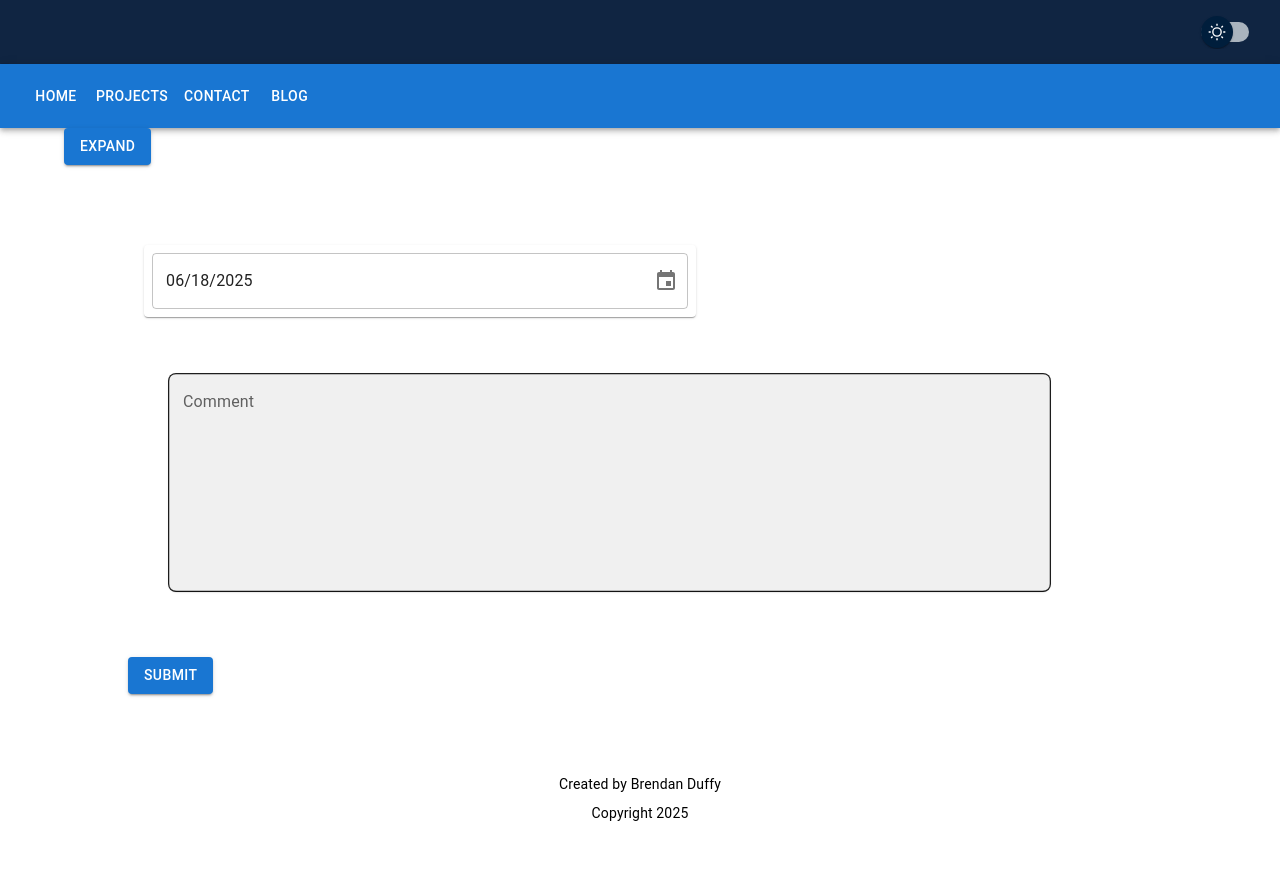
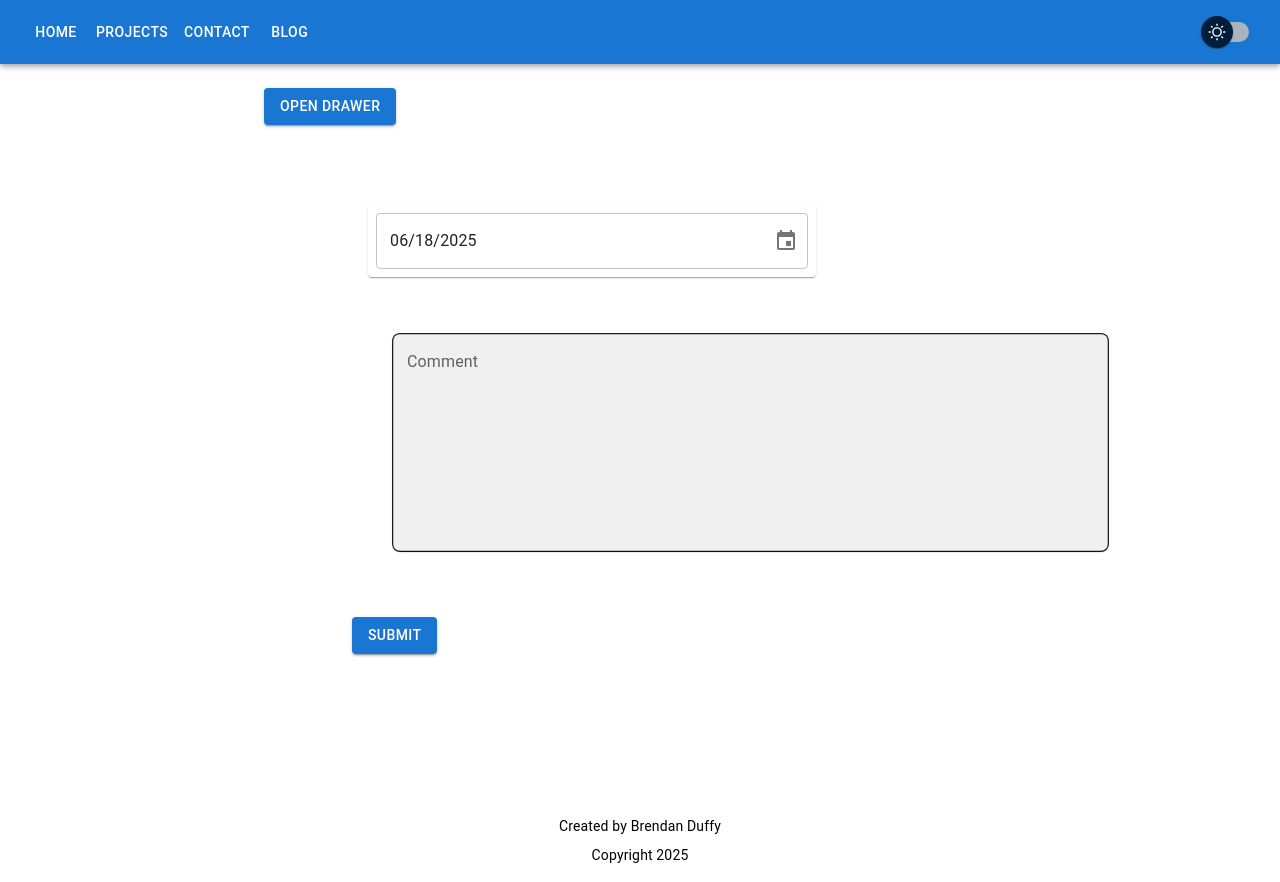
Before and after one commit to plush92/MyWebsite, a React (Vite) app in the folder frontend/: page /blog in a window 1280 px wide. Before the commit the page ends 840 px from the top, so only its background shows below. Built offline with nearby package versions, Linux system fonts and the light colour scheme; some icons are missing.

Commit message:
fix pagelayout, header, in blog page.

```diff
--- a/frontend/src/App.tsx
+++ b/frontend/src/App.tsx
@@ -5,7 +5,6 @@ import { Box, ThemeProvider, CssBaseline } from "@mui/material";
 import { createTheme } from "@mui/material/styles";
 
 //Misc components
-import Header from "./components/Header";
 import Footer from "./components/Footer";
 import Nav from "./components/Nav";
 import Sidebar from "./components/Sidebar";
@@ -26,7 +25,7 @@ import Blog from "./pages/Blog/Blog";
 const drawerWidth = 280;
 
 function App() {
-  // 1. Theme state and toggle
+
   const [mode, setMode] = useState<"light" | "dark">("light");
   const toggleMode = () => setMode((prev) => (prev === "light" ? "dark" : "light"));
   const theme = useMemo(() => createTheme({ palette: { mode } }), [mode]);
@@ -36,8 +35,6 @@ function App() {
       <CssBaseline />
       <Router>
         <Box className="app-container" sx={{ minHeight: "100vh", display: "flex", flexDirection: "column" }}>
-          <Header mode={mode} toggleMode={toggleMode} />
-          <Nav />
           <Box component="main" className="content" sx={{ flex: 1 }}>
             <Routes>
               {/* Global Portfolio Pages */}
@@ -45,7 +42,7 @@ function App() {
               <Route path="/home" element={<Home />} />
               <Route path="/contact" element={<Contact />} />
               <Route path="/projects" element={<Projects />} />
-              <Route path="/blog" element={<Blog />} />
+              <Route path="/blog" element={<Blog mode={mode} toggleMode={toggleMode} />} />
               <Route path="/weather" element={<Weather />} />
 
               {/* Project Pages with Sidebar */}
--- a/frontend/src/components/Nav.tsx
+++ b/frontend/src/components/Nav.tsx
@@ -1,10 +1,44 @@
 import { AppBar, Toolbar, Button, Box } from '@mui/material';
 import { Link as RouterLink } from 'react-router-dom';
+import ThemeToggle from "./ThemeToggle";
 
-const NavBar: React.FC = () => {
+type NavBarProps = {
+  drawerOpen?: boolean;
+  drawerWidth?: number;
+  mode: "light" | "dark";
+  toggleMode: () => void;
+};
+
+const NavBar: React.FC<NavBarProps> = ({
+  drawerOpen = false,
+  drawerWidth = 240,
+  mode,
+  toggleMode,
+}) => {
   return (
-    <AppBar position="static" color="primary">
+    <AppBar
+      position="static"
+      color="primary"
+      sx={{
+        transition: (theme) =>
+          theme.transitions.create(['margin', 'width'], {
+            easing: theme.transitions.easing.sharp,
+            duration: theme.transitions.duration.leavingScreen,
+          }),
+        ...(drawerOpen && {
+          width: `calc(100% - ${drawerWidth}px)`,
+          marginLeft: `${drawerWidth}px`,
+          transition: (theme) =>
+            theme.transitions.create(['margin', 'width'], {
+              easing: theme.transitions.easing.easeOut,
+              duration: theme.transitions.duration.enteringScreen,
+            }),
+        }),
+      }}
+    >
+
       <Toolbar>
+
         <Box sx={{ flexGrow: 1 }}>
           <Button color="inherit" component={RouterLink} to="/">
             Home
@@ -22,6 +56,10 @@ const NavBar: React.FC = () => {
             Blog
           </Button>
         </Box>
+        <Box sx={{ flexGrow: 1 }}>
+          {/* ...your nav buttons */}
+        </Box>
+        <ThemeToggle mode={mode} toggleMode={toggleMode} />
       </Toolbar>
     </AppBar>
   );
--- a/frontend/src/components/PageLayout.tsx
+++ b/frontend/src/components/PageLayout.tsx
@@ -12,7 +12,9 @@ type PageLayoutProps = {
   children: React.ReactNode; // Main content to render inside the layout
   showDrawer?: boolean; // Whether to show the Drawer (sidebar)
   drawerItems?: { label: string; onClick?: () => void }[]; // Items for the Drawer menu
-  drawerWidth?: number; // Optional custom width for the Drawer
+drawerWidth?: number; // Optional custom width for the Drawer
+mode: "light" | "dark";
+  toggleMode: () => void;
 };
 
 const DEFAULT_DRAWER_WIDTH = 240; // Default width for the Drawer
@@ -21,14 +23,17 @@ const PageLayout: React.FC<PageLayoutProps> = ({
   children, // Main content
   showDrawer = false, // Whether to show the Drawer (default: false)
   drawerItems = [], // Drawer menu items (default: empty)
-  drawerWidth = DEFAULT_DRAWER_WIDTH, // Drawer width (default: 240)
+    drawerWidth = DEFAULT_DRAWER_WIDTH, // Drawer width (default: 240)
+    mode,
+    toggleMode
+
 }) => {
   const [drawerOpen, setDrawerOpen] = useState(false); // State to control if the Drawer is open
 
   return (
     // Outer flex container, column direction, fills viewport height
     <CustomBox styleArray={[{ display: "flex", minHeight: "100vh", flexDirection: "column" }]}>
-      <NavBar /> // Always show the top navigation bar
+          <NavBar drawerOpen={drawerOpen} drawerWidth={drawerWidth} mode={mode} toggleMode={toggleMode} />
       {/* Inner flex container for Drawer and main content */}
       <CustomBox styleArray={[{ display: "flex", flex: 1 }]}>
         {/* Conditionally render the Drawer if showDrawer is true */}
@@ -40,6 +45,7 @@ const PageLayout: React.FC<PageLayoutProps> = ({
             items={drawerItems} // Drawer menu items
             styleArray={[{ width: drawerWidth }]} // Set Drawer width
             variant="persistent" // Drawer stays open until closed
+            ModalProps={{ disablePortal: true }}
             sx={{ zIndex: 1100 }} // Set Drawer z-index
           />
         )}
@@ -51,7 +57,7 @@ const PageLayout: React.FC<PageLayoutProps> = ({
               {drawerOpen ? "Close" : "Open"} Drawer
             </CustomButton>
           )}
-          {children} // Render the page's main content
+          {children}
         </CustomBox>
       </CustomBox>
     </CustomBox>
--- a/frontend/src/pages/Blog/Blog.tsx
+++ b/frontend/src/pages/Blog/Blog.tsx
@@ -1,12 +1,21 @@
 import CustomContainer from "../../components/materialui/CustomContainer";
 import BlogForm from "./components/BlogForm";
+import PageLayout from "../../components/PageLayout";
+import { blogDrawerItems } from "./components/BlogDrawerItems";
 
-const Blog: React.FC = () => {
+type BlogProps = {
+  mode: "light" | "dark";
+  toggleMode: () => void;
+};
 
-    return (
+const Blog: React.FC<BlogProps> = ({ mode, toggleMode }) => {
+
+  return (
+    <PageLayout showDrawer drawerItems={blogDrawerItems} mode={mode} toggleMode={toggleMode}>
       <CustomContainer>
         <BlogForm></BlogForm>
       </CustomContainer>
+      </PageLayout>
     );
   };
 
--- /dev/null
+++ b/frontend/src/pages/Blog/components/BlogDrawerItems.ts
@@ -0,0 +1,5 @@
+export const blogDrawerItems = [
+  { label: "Posts", onClick: () => alert("Posts clicked") },
+  { label: "Comments", onClick: () => alert("Comments clicked") },
+  { label: "Stats", onClick: () => alert("Stats clicked") },
+];
--- a/frontend/src/pages/Blog/components/BlogForm.tsx
+++ b/frontend/src/pages/Blog/components/BlogForm.tsx
@@ -1,7 +1,6 @@
 //to run, cd into the backend file and run node src/blogform/blogform.js
 import { useState } from "react";
 
-import BlogNav from "./BlogNav";
 import CustomBox, { BoxSizing, BoxBorder, BoxShadow } from "../../../components/materialui/CustomBox";
 import CustomButton from "../../../components/materialui/CustomButton";
 import CustomContainer, {ContainerBorder, ContainerMargin, ContainerPadding, ContainerSizing} from "../../../components/materialui/CustomContainer";
@@ -71,9 +70,6 @@ const BlogForm: React.FC = () => {
     };
 
   return (
-    <>
-      <BlogNav />
-
         <CustomContainer styleArray={CustomContainerProps} sx={{ m: 5 }}>
             <LocalizationProvider dateAdapter={AdapterDateFns}>
           <CustomDatePicker
@@ -108,7 +104,6 @@ const BlogForm: React.FC = () => {
           sx={{ mt: 2 }}
         />
     </CustomContainer>
-    </>
       );
 };
 
--- a/frontend/src/pages/Blog/components/BlogNav.tsx
+++ /dev/null
@@ -1,41 +0,0 @@
-import React, { useState } from "react";
-import CustomDrawer, {DrawerSizing} from "../../../components/materialui/CustomDrawer";
-import CustomButton from "../../../components/materialui/CustomButton";
-
-const BlogNav: React.FC = () => {
-  const [open, setOpen] = useState(false);
-
-  const drawerItems = [
-    { label: "Posts", onClick: () => alert("Posts clicked") },
-    { label: "Comments", onClick: () => alert("Comments clicked") },
-    { label: "Stats", onClick: () => alert("Stats clicked") },
-  ];
-
-  const drawerWidth = 240;
-
-  return (
-    <>
-      <CustomButton onClick={() => setOpen(true)}>
-        Expand
-      </CustomButton>
-          <CustomDrawer
-              open={open}
-              onClose={() => setOpen(false)}
-              anchor="left"
-              items={drawerItems}
-              styleArray={DrawerSizing}
-
-              variant="persistent"
-              slotProps={{
-                  paper: {
-                      sx: { top: '128px', height: 'calc(100% - 128px)' }
-                  }
-              }}
-
-      >
-      </CustomDrawer>
-    </>
-  );
-};
-
-export default BlogNav;
```
Also changed, not shown: frontend/src/components/materialui/AppBar.tsx (+16 -3 lines).
